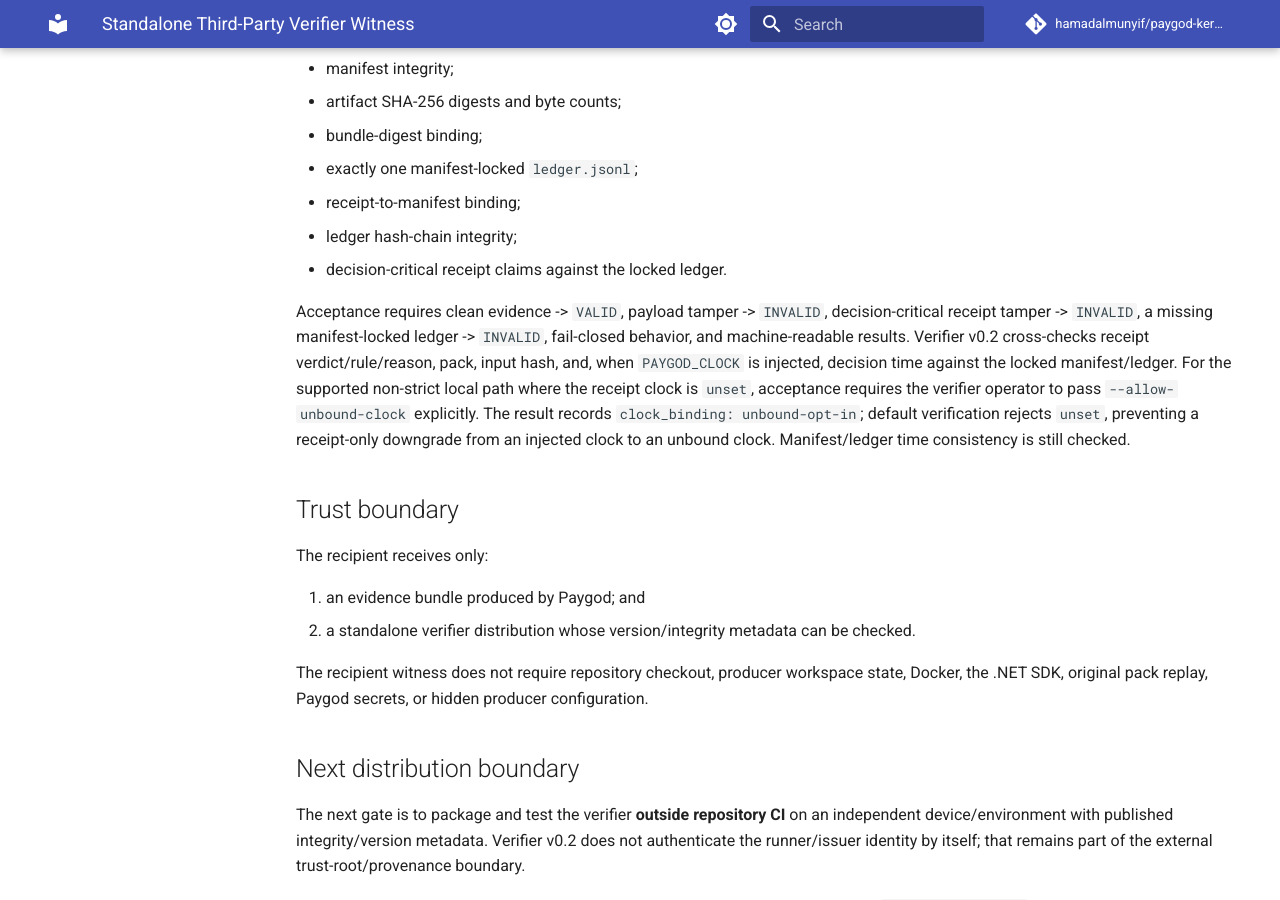
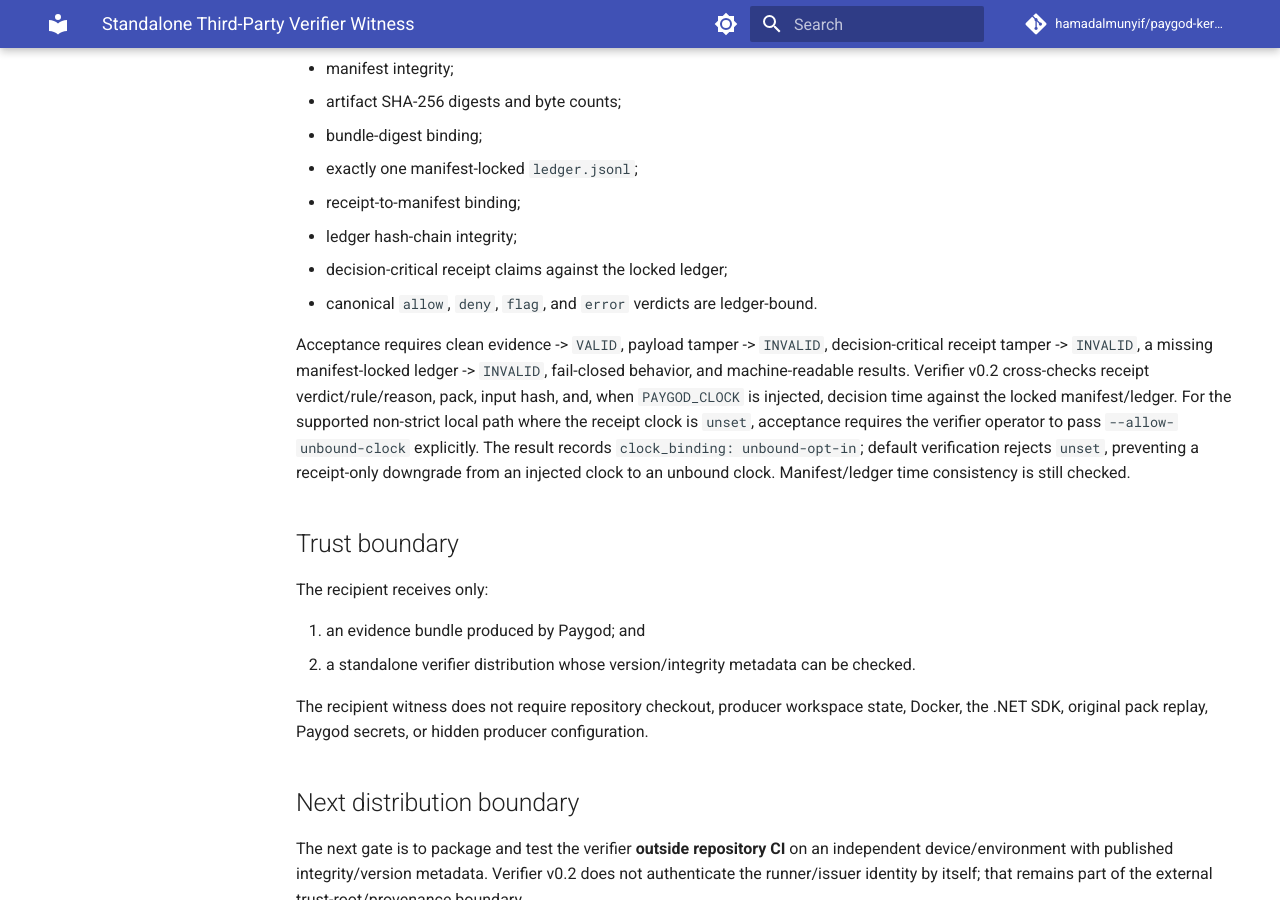
Before and after one commit to hamadalmunyif/paygod-kernel-mvp, an MkDocs documentation site: the page built from docs/STANDALONE_VERIFIER.md, in a window 1280 px wide and 900 px high, scrolled down 423 px. Built offline with MkDocs 1.6.1 and Material for MkDocs 9.7.7, drawn with Linux system fonts in a browser that asks for light colours; comment, search, counter and statistics services are not loaded.

Commit message:
docs: cover flag decision binding

```diff
--- a/docs/STANDALONE_VERIFIER.md
+++ b/docs/STANDALONE_VERIFIER.md
@@ -14,7 +14,8 @@ The verifier checks:
 - exactly one manifest-locked `ledger.jsonl`;
 - receipt-to-manifest binding;
 - ledger hash-chain integrity;
-- decision-critical receipt claims against the locked ledger.
+- decision-critical receipt claims against the locked ledger;
+- canonical `allow`, `deny`, `flag`, and `error` verdicts are ledger-bound.
 
 Acceptance requires clean evidence -> `VALID`, payload tamper -> `INVALID`, decision-critical receipt tamper -> `INVALID`, a missing manifest-locked ledger -> `INVALID`, fail-closed behavior, and machine-readable results. Verifier v0.2 cross-checks receipt verdict/rule/reason, pack, input hash, and, when `PAYGOD_CLOCK` is injected, decision time against the locked manifest/ledger. For the supported non-strict local path where the receipt clock is `unset`, acceptance requires the verifier operator to pass `--allow-unbound-clock` explicitly. The result records `clock_binding: unbound-opt-in`; default verification rejects `unset`, preventing a receipt-only downgrade from an injected clock to an unbound clock. Manifest/ledger time consistency is still checked.
 
```
